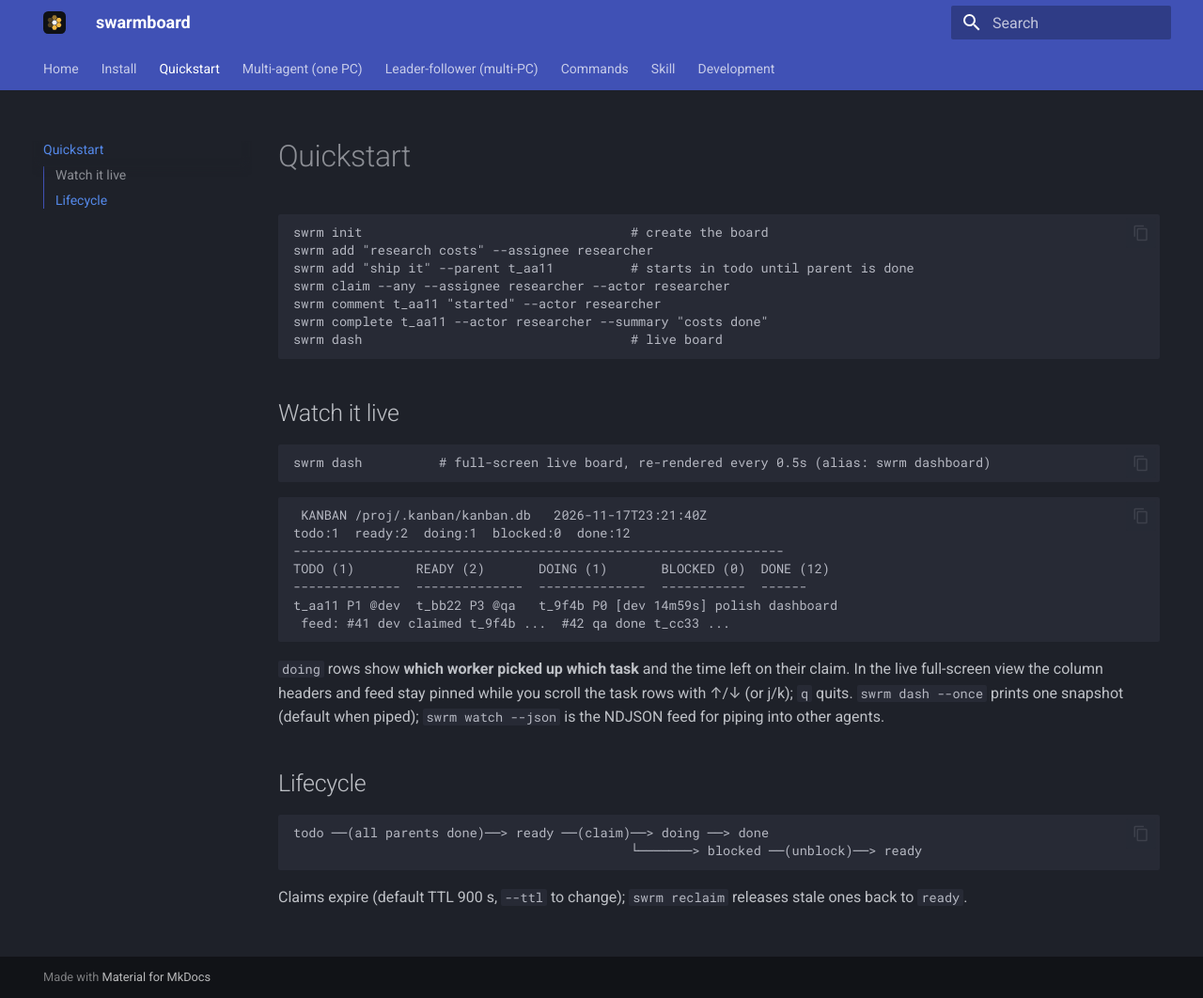
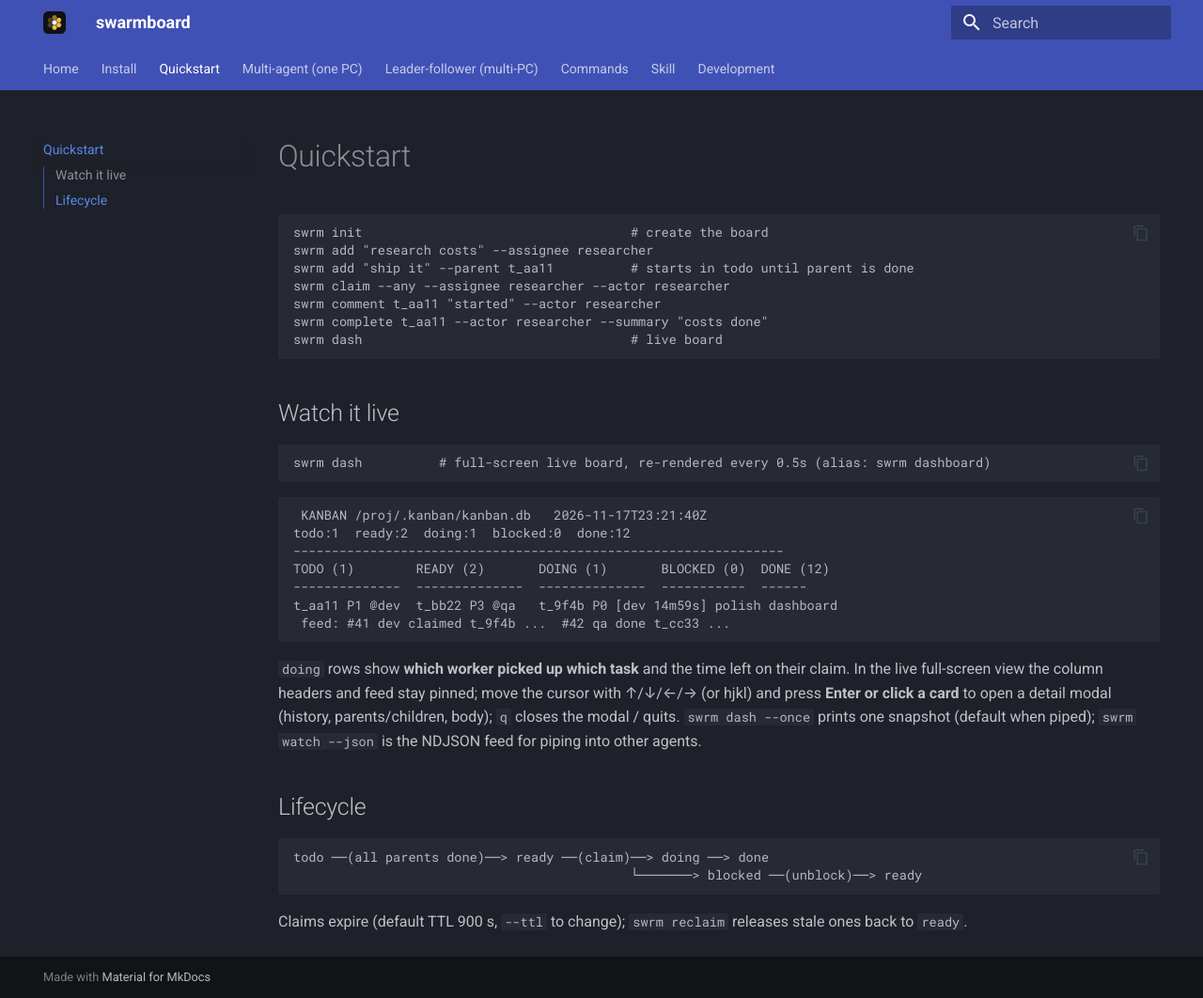
Before and after one commit to Nergy101/swarmboard, an MkDocs documentation site: the page built from docs/src/quickstart.md, in a window 1280 px wide and 1062 px high. Shown: the whole window at 94% size. Built offline with MkDocs 1.6.1 and Material for MkDocs 9.7.7, drawn with Linux system fonts in a browser that asks for light colours.

Commit message:
swrm dash: click/Enter opens a centered detail modal for the card
- mouse support (curses.mousemask): clicking a task cell opens the modal
- keyboard cursor (arrows/hjkl) with auto-scroll; Enter opens the modal
- modal shows all card fields, body, parents/children and full event
  history; scrollable, q/Esc/Enter closes; headers and feed stay pinned
- detail lookup works locally (SQLite) and remotely (POST /cmd/show)

Generated by Mistral Vibe.
Co-Authored-By: Mistral Vibe <vibe@mistral.ai>

```diff
--- a/docs/src/quickstart.md
+++ b/docs/src/quickstart.md
@@ -28,9 +28,10 @@ t_aa11 P1 @dev  t_bb22 P3 @qa   t_9f4b P0 [dev 14m59s] polish dashboard
 
 `doing` rows show **which worker picked up which task** and the time left on
 their claim. In the live full-screen view the column headers and feed stay
-pinned while you scroll the task rows with ↑/↓ (or j/k); `q` quits. `swrm dash
---once` prints one snapshot (default when piped); `swrm watch --json` is the
-NDJSON feed for piping into other agents.
+pinned; move the cursor with ↑/↓/←/→ (or hjkl) and press **Enter or click a
+card** to open a detail modal (history, parents/children, body); `q` closes the
+modal / quits. `swrm dash --once` prints one snapshot (default when piped);
+`swrm watch --json` is the NDJSON feed for piping into other agents.
 
 ## Lifecycle
 
```
Also changed, not shown: README.md (+4 -3 lines), docs/site/quickstart/index.html (+4 -3 lines), docs/site/search/search_index.json (+1 -1 lines), 1 other file.
